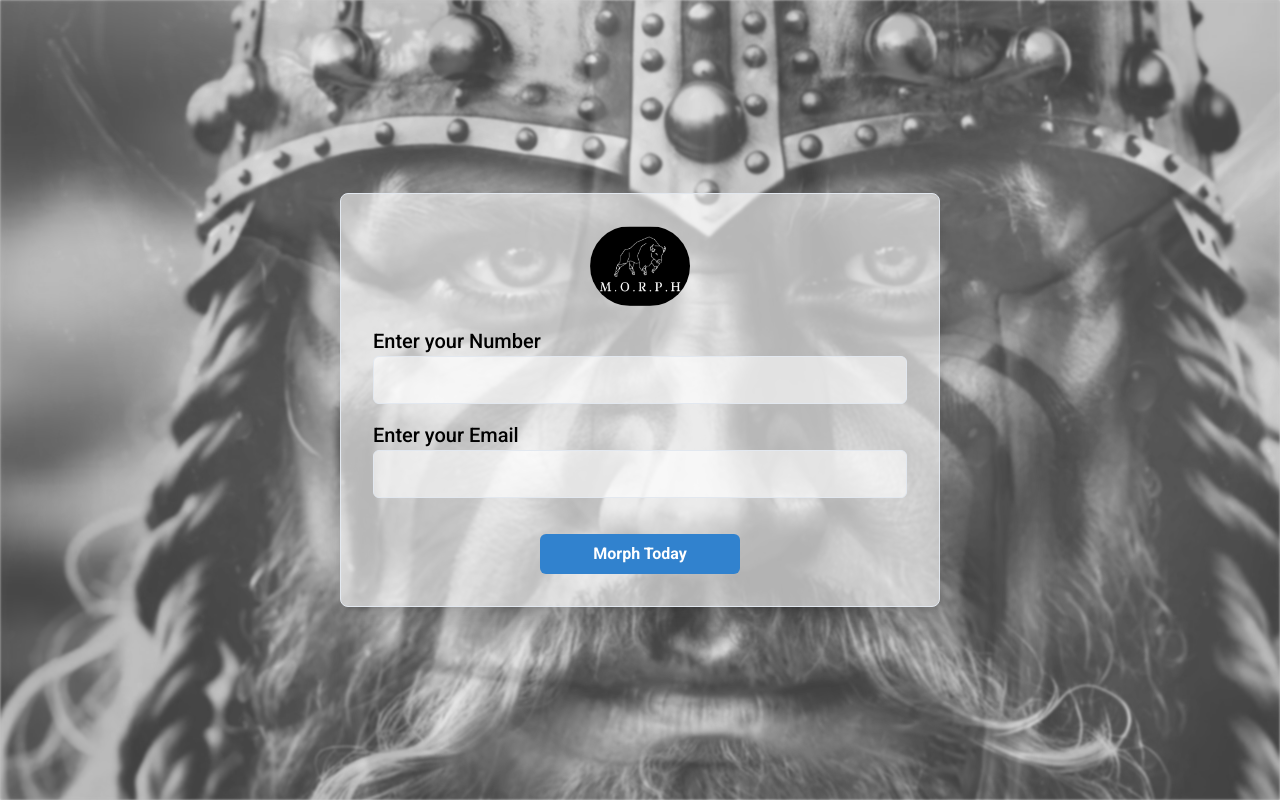
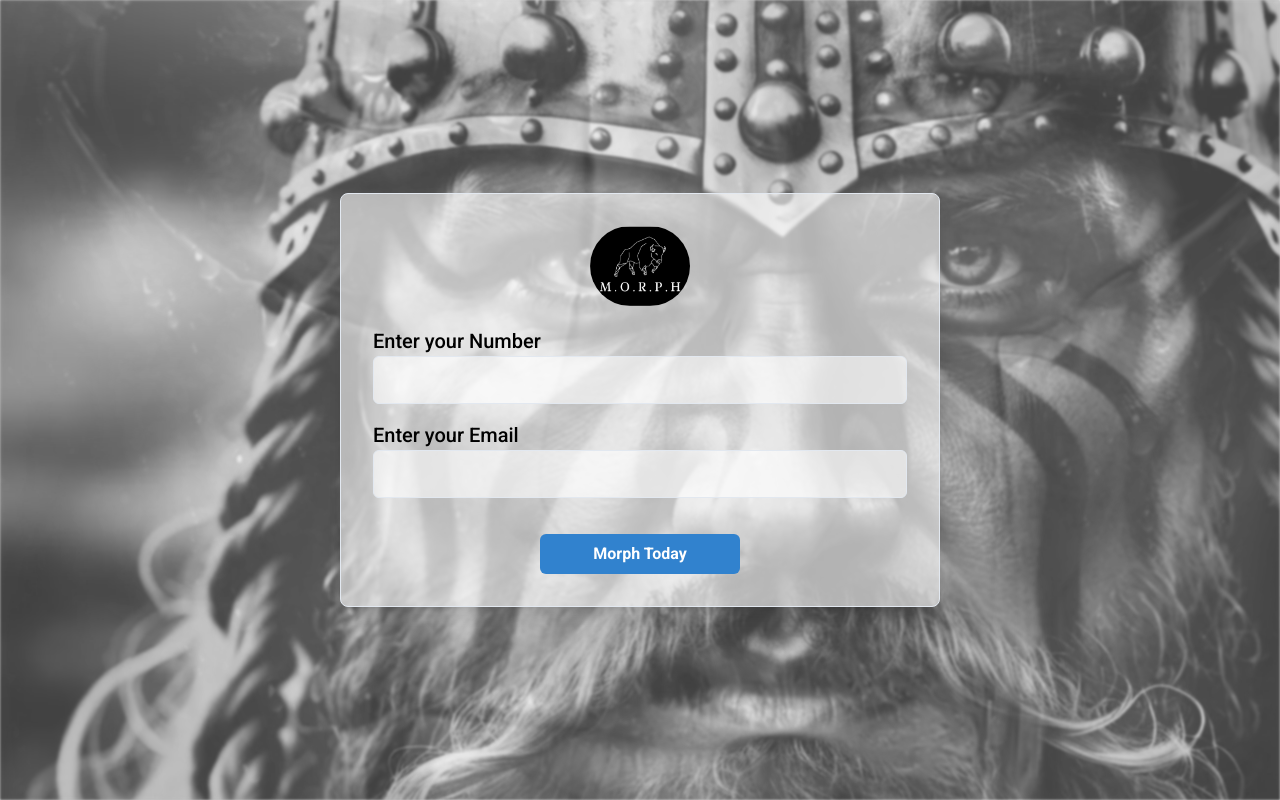
Before and after one commit to Morph-master/morph, a React (Create React App) app: page / in a window 1280 px wide. Built offline with nearby package versions, Linux system fonts and the light colour scheme.

Commit message:
position changes

```diff
--- a/src/App.tsx
+++ b/src/App.tsx
@@ -110,7 +110,7 @@ export const App = () => {
             h="100%"
             backgroundImage={`url(${imageUrl})`}
             backgroundSize="cover"
-            backgroundPosition={isLargerThan768 ? 'center' : 'none'}
+            backgroundPosition={isLargerThan768 ? 'none' : 'center'}
             opacity={currentImageIndex === index ? 1 : 0}
             transition="opacity 1s ease-in-out"
             backdropFilter={'grayscale(0.5)'}
```
